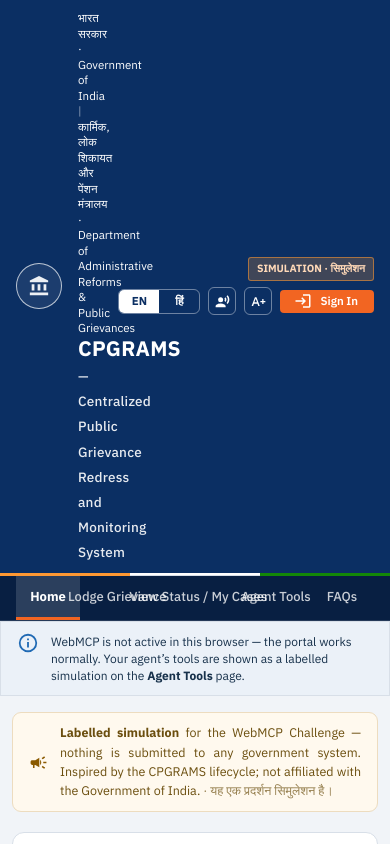
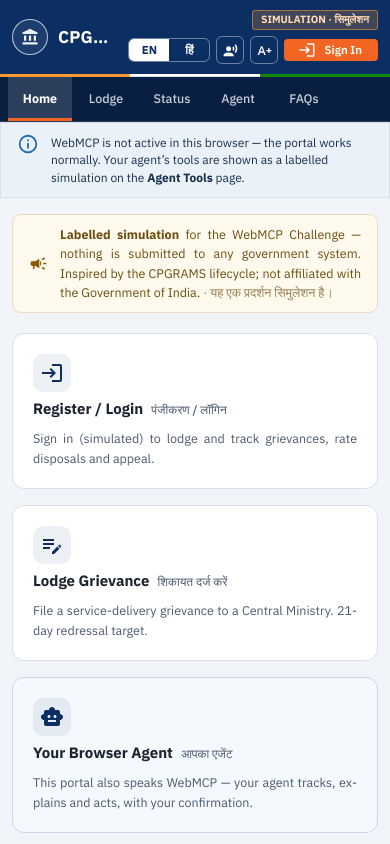
Before and after one commit to Najariya/webmcp-cpgrams-simulation, a React (Vite) app in the folder app/: page / in a window 390 px wide. Shown: the top 844 px of the page. Built offline with nearby package versions, Linux system fonts and the light colour scheme; a web font is replaced by a local one.

Commit message:
fix(ui): responsive masthead and nav — collapse below md, short nav labels, compact controls

```diff
--- a/app/src/components/GovHeader.tsx
+++ b/app/src/components/GovHeader.tsx
@@ -1,4 +1,4 @@
-import { Box, Button, Chip, IconButton, Stack, Typography } from "@mui/material";
+import { Box, Button, Chip, IconButton, Stack, Typography, useMediaQuery, useTheme } from "@mui/material";
 import AccountBalance from "@mui/icons-material/AccountBalance";
 import LoginIcon from "@mui/icons-material/Login";
 import LogoutIcon from "@mui/icons-material/Logout";
@@ -12,46 +12,48 @@
  * CPGRAMS-style portal header (simulation). Identity band → tricolour rule →
  * section nav. No official emblem is reproduced; the seal is a neutral mark.
  */
-const NAV: { view: View | null; href?: string; label: string; hi: string }[] = [
-  { view: "home", label: "Home", hi: "मुख्य पृष्ठ" },
-  { view: "lodge", label: "Lodge Grievance", hi: "शिकायत दर्ज करें" },
-  { view: "status", label: "View Status / My Cases", hi: "स्थिति देखें" },
-  { view: "transparency", label: "Agent Tools", hi: "एजेंट टूल्स" },
-  { view: "faq", label: "FAQs", hi: "सामान्य प्रश्न" },
+const NAV: { view: View | null; href?: string; label: string; short: string; hi: string }[] = [
+  { view: "home", label: "Home", short: "Home", hi: "मुख्य पृष्ठ" },
+  { view: "lodge", label: "Lodge Grievance", short: "Lodge", hi: "शिकायत दर्ज करें" },
+  { view: "status", label: "View Status / My Cases", short: "Status", hi: "स्थिति देखें" },
+  { view: "transparency", label: "Agent Tools", short: "Agent", hi: "एजेंट टूल्स" },
+  { view: "faq", label: "FAQs", short: "FAQs", hi: "सामान्य प्रश्न" },
 ];
 
 export default function GovHeader() {
   const { view, setView, citizen, signOut, largeType, toggleLargeType, lang, setLang } = useAppStore();
   const { voiceMode, toggleVoiceMode } = useVoiceStore();
+  const theme = useTheme();
+  const compact = useMediaQuery(theme.breakpoints.down("md"));
 
   return (
     <Box component="header" sx={{ position: "sticky", top: 0, zIndex: 10 }}>
       {/* Identity band */}
       <Box sx={{ bgcolor: goi.navy, color: "#fff" }}>
-        <Box sx={{ maxWidth: 1180, mx: "auto", px: 2, py: 1.25, display: "flex", alignItems: "center", gap: 2 }}>
+        <Box sx={{ maxWidth: 1180, mx: "auto", px: { xs: 1.5, md: 2 }, py: 1.25, display: "flex", flexWrap: { xs: "wrap", md: "nowrap" }, alignItems: "center", gap: { xs: 1.25, md: 2 } }}>
           {/* neutral seal — the State Emblem is not reproduced */}
           <Box
             sx={{
-              width: 46, height: 46, borderRadius: "50%", flexShrink: 0,
+              width: { xs: 36, md: 46 }, height: { xs: 36, md: 46 }, borderRadius: "50%", flexShrink: 0,
               border: "1.5px solid rgba(255,255,255,0.7)",
               display: "grid", placeItems: "center",
               bgcolor: "rgba(255,255,255,0.07)",
             }}
             aria-label="Simulation seal"
           >
-            <AccountBalance sx={{ fontSize: 22, color: "rgba(255,255,255,0.92)" }} />
+            <AccountBalance sx={{ fontSize: { xs: 18, md: 22 }, color: "rgba(255,255,255,0.92)" }} />
           </Box>
           <Box sx={{ flex: 1, minWidth: 0 }}>
-            <Typography sx={{ fontSize: 11.5, lineHeight: 1.35 }}>
+            <Typography sx={{ display: { xs: "none", md: "block" }, fontSize: 11.5, lineHeight: 1.35 }}>
               भारत सरकार · Government of India <span style={{ opacity: 0.55 }}>|</span> कार्मिक, लोक शिकायत और पेंशन मंत्रालय · Department of Administrative Reforms &amp; Public Grievances
             </Typography>
-            <Typography sx={{ fontSize: 21, fontWeight: 800, lineHeight: 1.2, letterSpacing: "0.01em" }}>
-              CPGRAMS <span style={{ fontWeight: 500, fontSize: 13.5, opacity: 0.9 }}>— Centralized Public Grievance Redress and Monitoring System</span>
+            <Typography sx={{ fontSize: { xs: 17, md: 21 }, fontWeight: 800, lineHeight: 1.2, letterSpacing: "0.01em", whiteSpace: "nowrap", overflow: "hidden", textOverflow: "ellipsis" }}>
+              CPGRAMS {!compact && <span style={{ fontWeight: 500, fontSize: 13.5, opacity: 0.9 }}>— Centralized Public Grievance Redress and Monitoring System</span>}
             </Typography>
           </Box>
-          <Stack sx={{ alignItems: "flex-end", gap: 0.75, flexShrink: 0 }}>
-            <Chip size="small" label="SIMULATION · सिमुलेशन" sx={{ bgcolor: "rgba(255,153,51,0.22)", color: "#FFD9B8", border: "1px solid rgba(255,153,51,0.55)", fontWeight: 700, fontSize: 10.5 }} />
-            <Stack direction="row" spacing={1} sx={{ alignItems: "center" }}>
+          <Stack sx={{ alignItems: { xs: "flex-end", md: "flex-end" }, gap: 0.75, flexShrink: 0 }}>
+            <Chip size="small" label="SIMULATION · सिमुलेशन" sx={{ bgcolor: "rgba(255,153,51,0.22)", color: "#FFD9B8", border: "1px solid rgba(255,153,51,0.55)", fontWeight: 700, fontSize: 10.5, height: 20 }} />
+            <Stack direction="row" spacing={{ xs: 0.75, md: 1 }} sx={{ alignItems: "center" }}>
               <Box sx={{ border: "1px solid rgba(255,255,255,0.4)", borderRadius: 1, overflow: "hidden", display: "flex" }}>
                 {(["en", "hi"] as const).map((l) => (
                   <Button
@@ -116,7 +118,7 @@
 
       {/* Section nav */}
       <Box sx={{ bgcolor: goi.navyDark, borderBottom: "1px solid rgba(255,255,255,0.12)" }} role="navigation" aria-label="Sections">
-        <Box sx={{ maxWidth: 1180, mx: "auto", px: 2, display: "flex", alignItems: "stretch", gap: 0.25, overflowX: "auto" }}>
+        <Box sx={{ maxWidth: 1180, mx: "auto", px: { xs: 1, md: 2 }, display: "flex", alignItems: "stretch", gap: 0.25, overflowX: "auto", scrollbarWidth: "thin" }}>
           {NAV.map((n) => {
             const active = view === n.view || (n.view === "status" && (view === "case" || view === "appeal_review"));
             return (
@@ -127,19 +129,20 @@
                   color: active ? "#fff" : "rgba(255,255,255,0.78)",
                   bgcolor: active ? "rgba(255,255,255,0.14)" : "transparent",
                   borderRadius: 0,
-                  px: 1.75,
+                  px: { xs: 1.25, md: 1.75 },
                   py: 1,
-                  fontSize: 13,
+                  fontSize: { xs: 12.5, md: 13 },
                   lineHeight: 1.4,
                   height: 44,
                   boxSizing: "border-box",
+                  flexShrink: 0,
                   fontWeight: active ? 700 : 500,
                   boxShadow: active ? `inset 0 -3px 0 ${goi.saffron}` : "none",
                   "&:hover": { bgcolor: "rgba(255,255,255,0.08)", color: "#fff" },
                   whiteSpace: "nowrap",
                 }}
               >
-                {lang === "hi" ? n.hi : n.label}
+                {lang === "hi" ? n.hi : compact ? n.short : n.label}
               </Button>
             );
           })}
```
